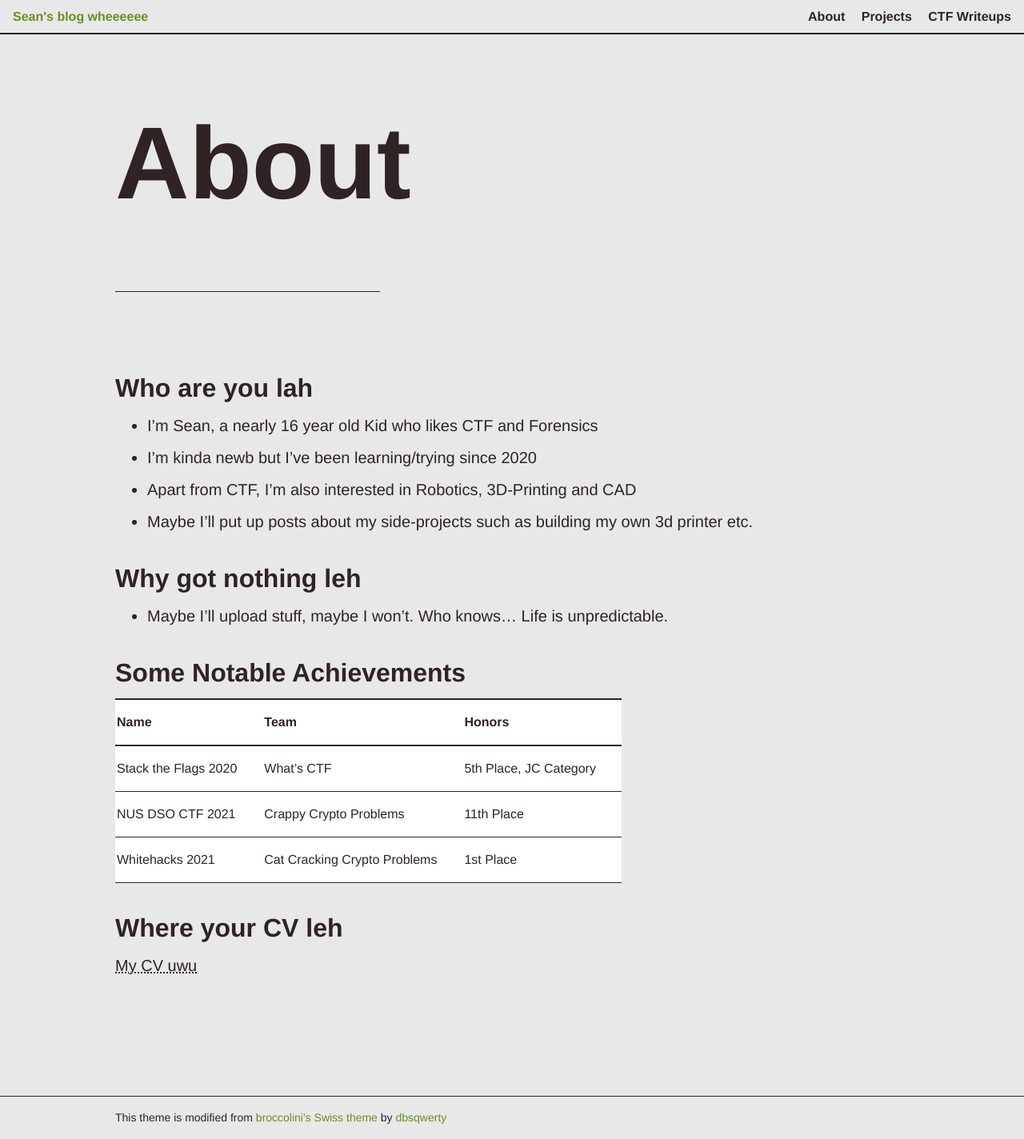
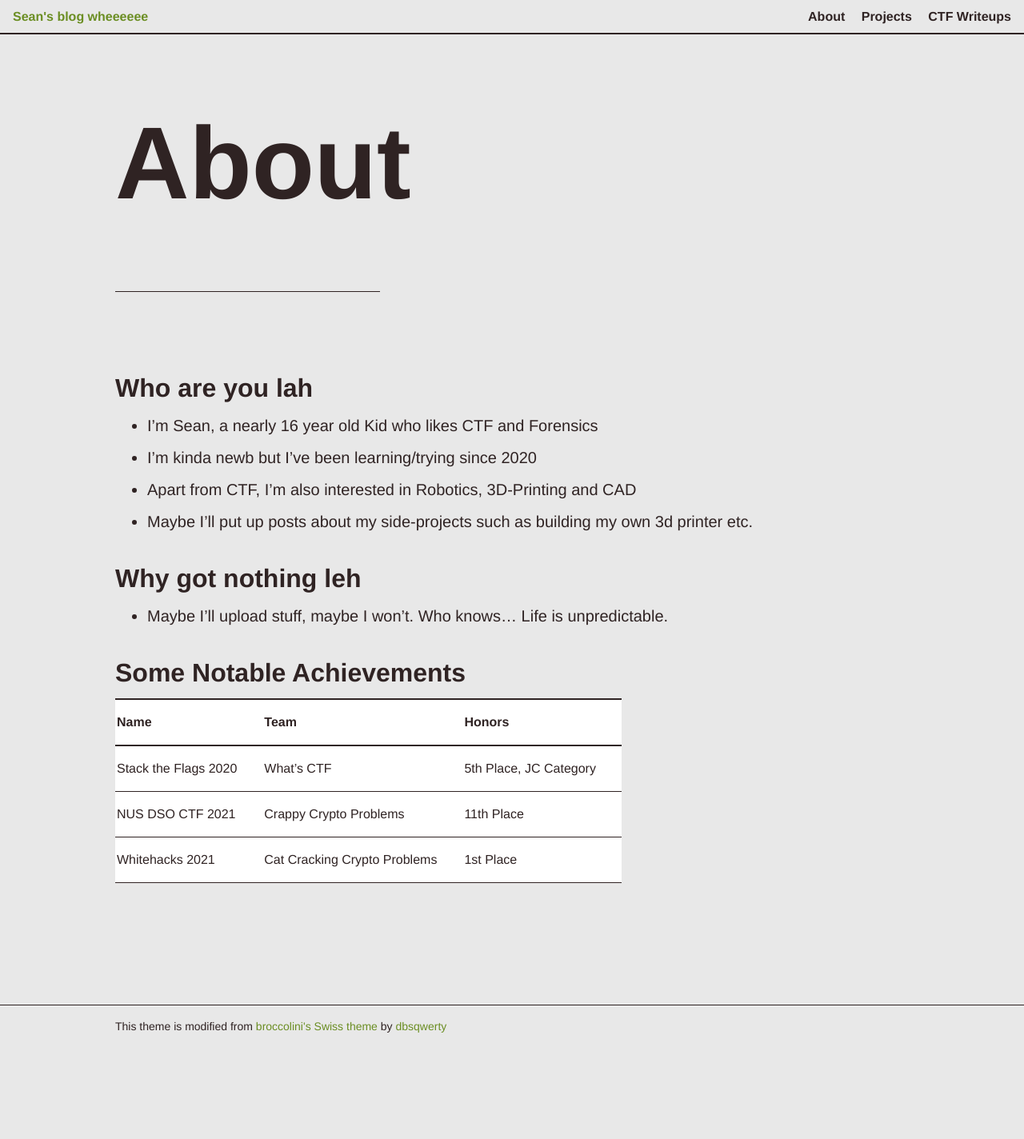
Before and after one commit to dbsqwerty/dbsqwerty.github.io, a Jekyll site: the page built from about.md, in a window 1280 px wide. Shown: the whole page at 80% size. Built offline with Jekyll 4.4.1, drawn with Linux system fonts in a browser that asks for light colours; after the commit the page ends 1310 px from its top, so only the background shows below that.

Commit message:
Update about.md

```diff
--- a/about.md
+++ b/about.md
@@ -22,7 +22,3 @@ permalink: /about/
 | Stack the Flags 2020 | What's CTF                   | 5th Place, JC Category |
 | NUS DSO CTF 2021     | Crappy Crypto Problems       | 11th Place             |
 | Whitehacks 2021      | Cat Cracking Crypto Problems | 1st Place              |
-
-## Where your CV leh
-
-[My CV uwu](https://dbsqwerty.github.io/online-cv)
```
